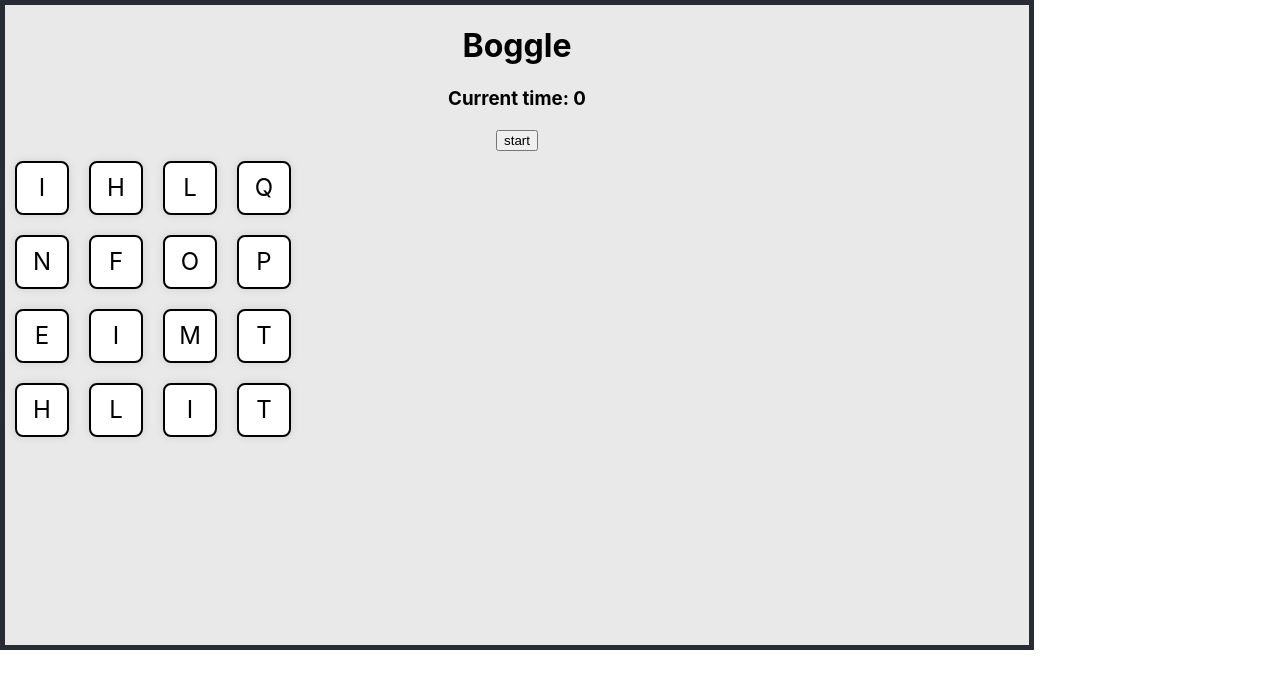
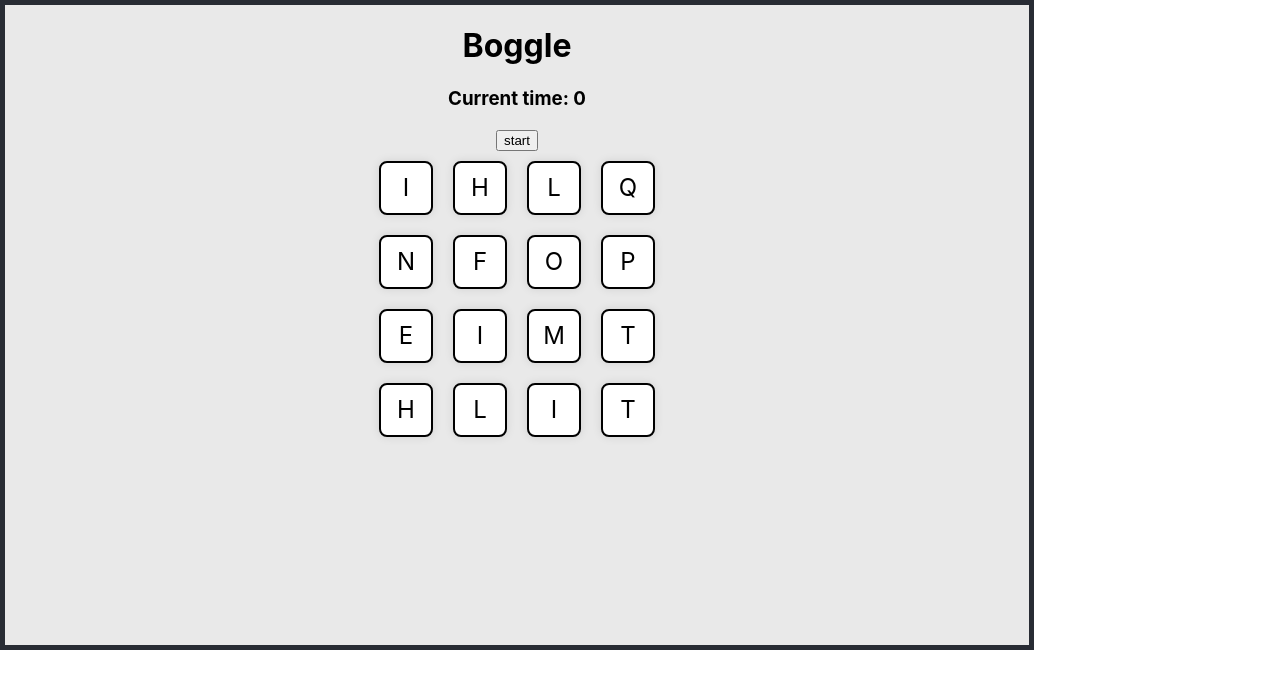
Before and after one commit to jscarbel/Boogle, a React (Create React App) app: page / in a window 1280 px wide. Shown: the top 688 px of the page. Built offline with nearby package versions, Linux system fonts and the light colour scheme.

Commit message:
refactored functionality in dice components

```diff
--- a/src/App.css
+++ b/src/App.css
@@ -35,6 +35,12 @@
   height: 80vh;
 }
 
+.board {
+  display: flex;
+  align-items: center;
+  justify-content: center;
+}
+
 @keyframes App-logo-spin {
   from {
     transform: rotate(0deg);
--- a/src/components/BoardContainer.jsx
+++ b/src/components/BoardContainer.jsx
@@ -1,7 +1,8 @@
 import { useEffect, useState } from "react";
 import TimerButton from "./TimerButton";
 import { generateBoard } from "../scripts/diceGenerator";
-import DiceGrid from "./DiceGrid";
+import { DiceGrid } from "./DiceGrid";
+
 const MILLISECONDS_IN_A_SECOND = 1000;
 const MAX_TIME = 60;
 
--- a/src/components/DiceGrid.jsx
+++ /dev/null
@@ -1,12 +0,0 @@
-import Row from "./Row";
-
-const DiceGrid = ({ letters }) => {
-  const diceArray = [];
-  for (let i = 0; i < letters.length; i++) {
-    const letterRow = letters[i];
-    const dice = <Row letters={letterRow} />;
-    diceArray.push(dice);
-  }
-  return <div>{diceArray}</div>;
-};
-export default DiceGrid;
--- /dev/null
+++ b/src/components/DiceGrid/DiceGrid.jsx
@@ -0,0 +1,9 @@
+import Row from "./Row";
+
+const DiceGrid = ({ letters }) => {
+  const diceArray = letters.map((rowOfLetters, rowIndex) => (
+    <Row key={rowIndex} letters={rowOfLetters} />
+  ));
+  return <div>{diceArray}</div>;
+};
+export default DiceGrid;
--- /dev/null
+++ b/src/components/DiceGrid/Row.jsx
@@ -0,0 +1,11 @@
+import Dice from "./Dice";
+
+const Row = ({ letters }) => {
+  const diceArray = letters.map((letter, letterIndex) => (
+    <Dice key={letterIndex} letter={letter} />
+  ));
+
+  return <div style={{ display: "flex" }}>{diceArray}</div>;
+};
+
+export default Row;
--- /dev/null
+++ b/src/components/DiceGrid/index.js
@@ -0,0 +1,2 @@
+import DiceGrid from "./DiceGrid";
+export { DiceGrid };
--- a/src/components/Row.jsx
+++ /dev/null
@@ -1,12 +0,0 @@
-import Dice from "./Dice";
-
-const Row = ({ letters }) => {
-  const diceArray = [];
-  for (let i = 0; i < letters.length; i++) {
-    const letter = letters[i];
-    const dice = <Dice letter={letter} />;
-    diceArray.push(dice);
-  }
-  return <div style={{ display: "flex" }}>{diceArray}</div>;
-};
-export default Row;
```
Also changed, not shown: src/components/DiceGrid/Dice.jsx (renamed from src/components/Dice.jsx).
